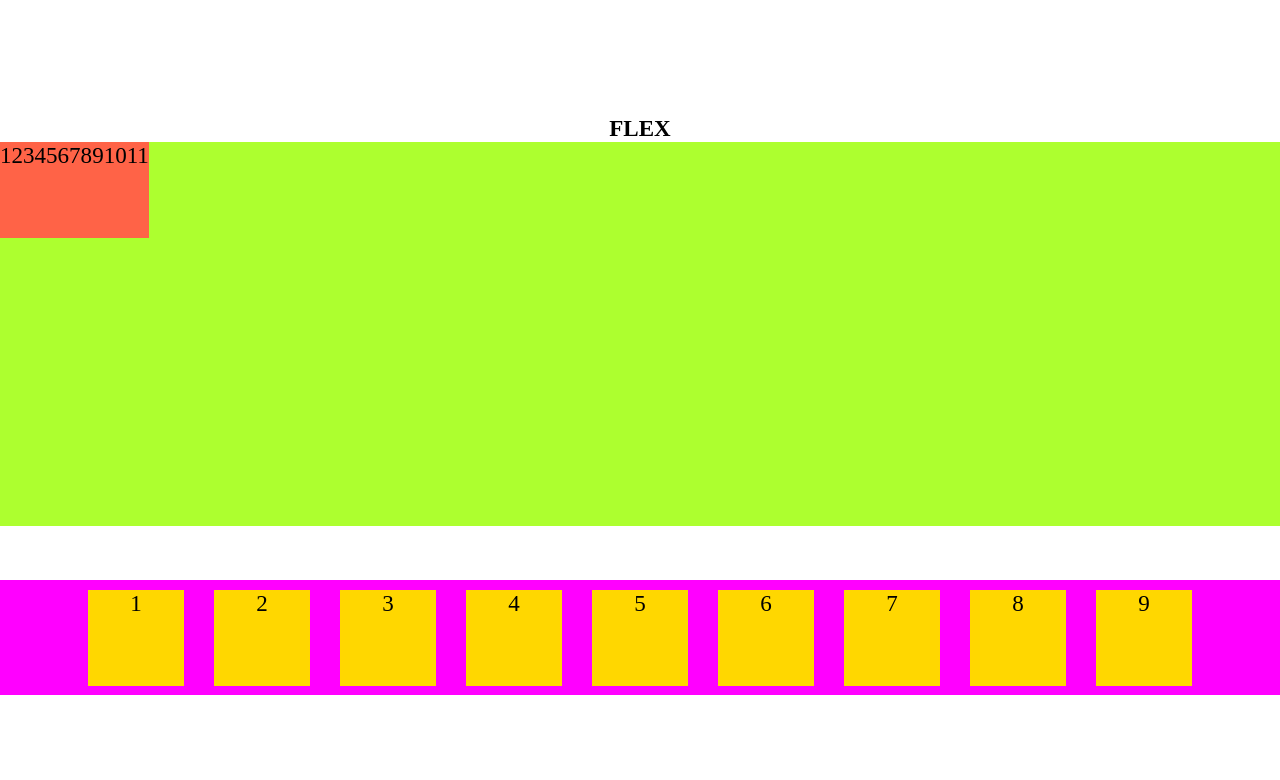
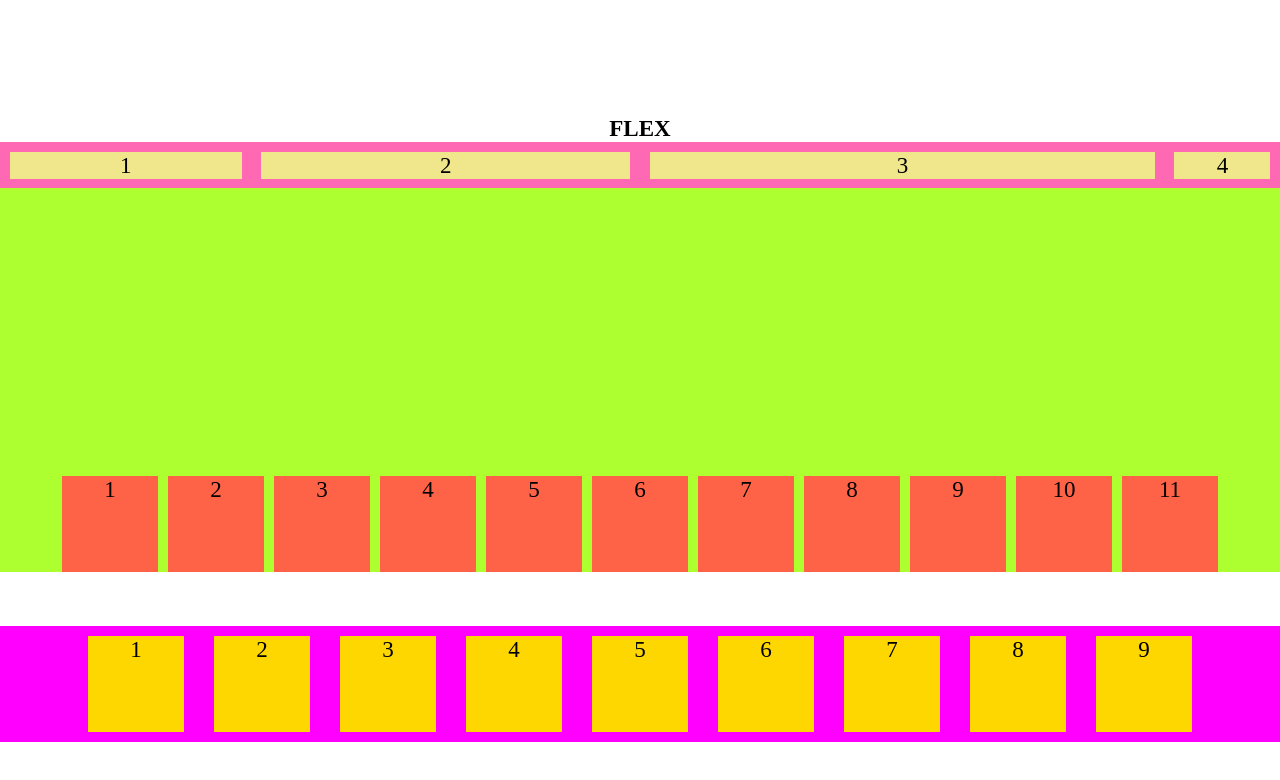
Before and after one commit to barbaros163/23.08.2022_CSS_Flexbox, a plain HTML site: page flex-intro.html in a window 1280 px wide. Drawn offline with Linux system fonts and the light colour scheme.

Commit message:
flex finished

```diff
--- a/css/1-flex-intro.css
+++ b/css/1-flex-intro.css
@@ -29,13 +29,63 @@
   /* margin: 1rem; */
 }
 
+/** DIKEY HIZLAMA ORNEGI */
+
 .container1 {
   height: 20rem;
   background-color: greenyellow;
   display: flex;
+  flex-wrap: wrap;
+  gap: 20px 10px;
+  /* padding: 0.5rem; */
+
+  justify-content: center;
+
+  /*! Dikey Hizalama => align-items
+  /**  flex-start, flex-end,center, stretch,baseline */
+  align-items: flex-end;
+
+  /*! Çok satırlı verilerin dikeyde hizalanmasi için kullanılır.
+  //*! flex-wrap: wrap modu */
+  align-content: flex-end;
+  overflow: auto;
 }
 
 .container1 div {
   height: 5rem;
+  width: 5rem;
   background-color: tomato;
 }
+
+/** FLEX-GROW */
+.container2 {
+  background-color: hotpink;
+  display: flex;
+  flex-wrap: nowrap;
+  justify-content: center;
+  gap: 1rem;
+  padding: 0.5rem;
+}
+
+.container2 div {
+  background-color: khaki;
+  width: 5rem;
+
+  /*? tüm div'lerin büyüme oranına 1 verdik.*/
+  flex-grow: 1;
+}
+
+/*? grow2 classindakiler diğerlerine göre 2 kat daha fazla büyüyebilir.*/
+div.grow2 {
+  flex-grow: 2;
+}
+
+/*? grow3 classindakiler diğerlerine göre 3 kat daha fazla büyüyebilir.*/
+div.grow3 {
+  flex-grow: 3;
+}
+
+/*? nogrow classindakiler diğerlerine göre hiç büyümezler*/
+div.nogrow {
+  flex-grow: 0;
+}
--- a/flex-intro.html
+++ b/flex-intro.html
@@ -11,6 +11,13 @@
 
 <body>
     <h1 style="margin-top: 6rem">FLEX</h1>
+
+    <div class="container2">
+        <div class="grow">1</div>
+        <div class="grow2">2</div>
+        <div class="grow3">3</div>
+        <div class="nogrow">4</div>
+    </div>
 
     <div class="container1">
         <div>1</div>
```
